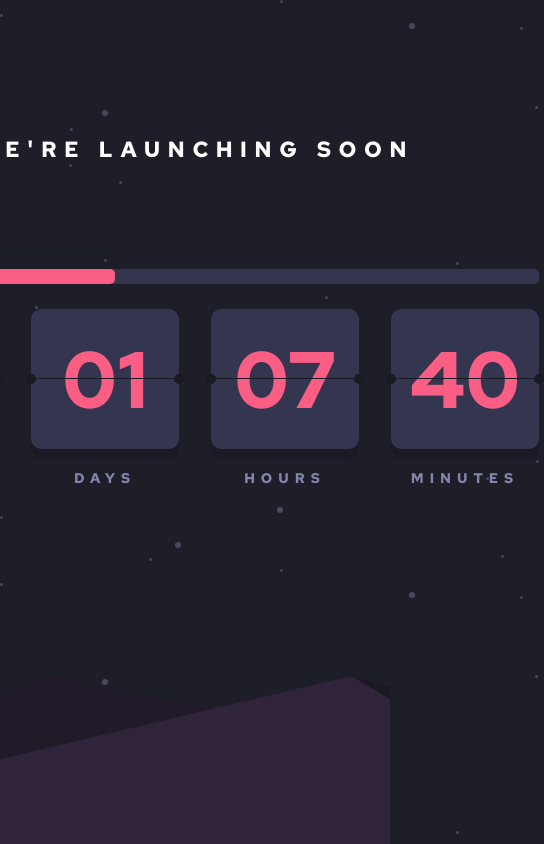
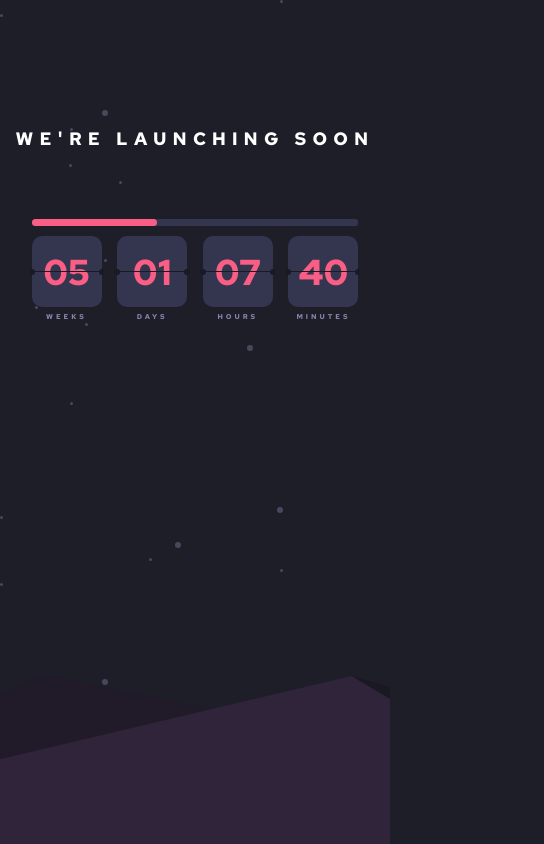
Before and after one commit to garyditsch/CountDownTimer, a plain HTML site: page index.html in a window 390 px wide. Shown: the whole page, 544 px wide, since content can reach past the window. Drawn offline with Linux system fonts and the light colour scheme.

Commit message:
updated to work on mobile

```diff
--- a/script.js
+++ b/script.js
@@ -41,3 +41,6 @@ const setTimerNumber = (getCountDownTime, deadline) => {
 }
 
 let resetTimer = setInterval(setTimerNumber, 1000, getCountDownTime, deadline);
+
+// let width = window.innerWidth;
+// console.log(width)
--- a/styles.css
+++ b/styles.css
@@ -13,15 +13,12 @@ header {
 }
 
 .header-title {
-    width: 440px;
-    height: 29;
     color: white;
-    font-family: 'Red Hat Text', sans-serif;
     font-size: 22px;
     display: grid;
     justify-content: center;
     letter-spacing: 7.5px;
-    margin-top: 135px;
+    margin-top: 15vh;
 }
 
 main {
@@ -155,3 +152,105 @@ footer {
     height: 20vh;
     background-image: url(./images/pattern-hills.svg);
 }
+
+@media (max-width: 475px) {
+
+    .header-title {
+        font-size: 18px;
+        letter-spacing: 6.14px;
+    }
+
+    .timer-container {
+        display: grid;
+        grid-template-columns: repeat(4, auto);
+        justify-content: space-between;
+        /* border: 1px white solid; */
+        width: 327px;
+        margin-top: 50px;
+        height: 125px;
+    }
+
+    progress {
+        /* RESETS */
+        -webkit-appearance: none;
+        -moz-appearance: none;
+        appearance: none;
+        border: none;
+
+        width: 100%;
+        height: 7px;
+        border-radius: 5px;
+        background-color: #343650;
+        color: rgb(7, 10, 10);
+    }
+
+    .days-box {
+        width: 70px;
+        height: 97px;
+    }
+
+    .timer-box {
+        position: relative;
+        background-color: #191a23;
+        border-radius: 10px;
+        height: 71px;
+        width: 70px;
+    }
+
+    .timer-box::after {
+        content: '';
+        position: absolute;
+        height: 1px;
+        bottom: 35px;
+        width: 100%;
+        background-color: #191A23;
+    }
+
+    .timer-display {
+        position: relative;
+        display: grid;
+        grid-template-columns: auto;
+        justify-content: center;
+        align-items: center;
+        width: 70px;
+        height: 71px;
+        background-color: #343650;
+        border-radius: 10px;
+    }
+
+    .timer-display::before {
+        content: '';
+        position: absolute;
+        border-radius: 50%;
+        left: -3px;
+        height: 6px;
+        width: 6px;
+        background-color: #191A23;
+    }
+
+    .timer-display::after {
+        content: '';
+        position: absolute;
+        border-radius: 50%;
+        right: -3px;
+        height: 6px;
+        width: 6px;
+        background-color: #191a23;
+    }
+
+    .timer-number {
+        font-size: 36px;
+        color: #FB5E84
+    }
+
+    .timer-label {
+        display: grid;
+        grid-template-columns: auto;
+        justify-content: center;
+        font-size: 7px;
+        letter-spacing: 2.97px;
+        margin-top: 5px;
+        color: #8385A9;
+    }
+
+}
```
